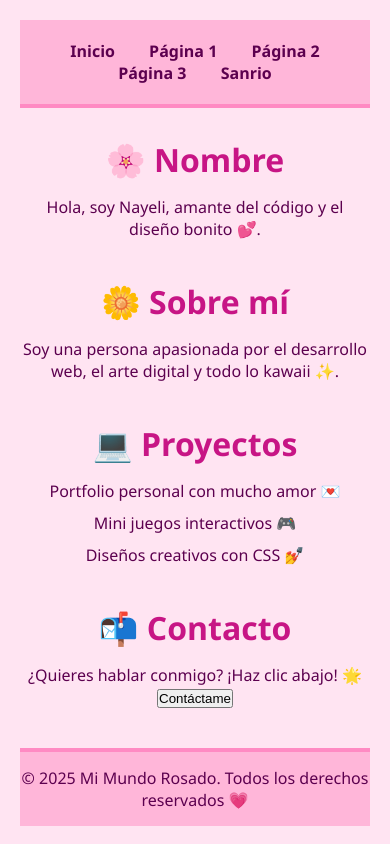
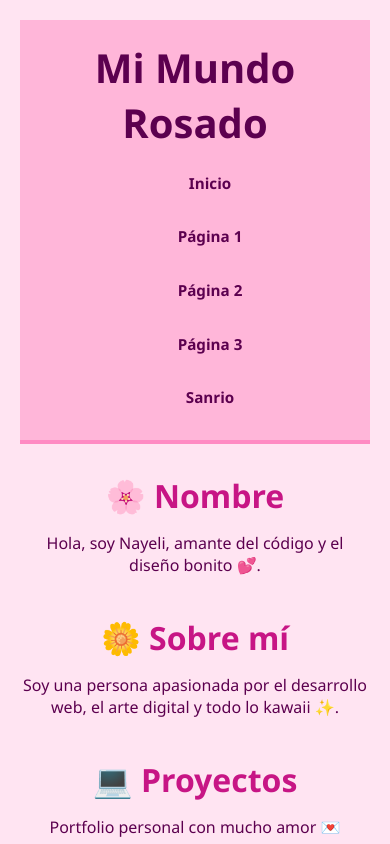
Before and after one commit to NayeliHA/p1, a plain HTML site: page src/templates/pagina2.html in a window 390 px wide. Shown: the top 844 px of the page. Drawn offline with Linux system fonts and the light colour scheme.

Commit message:
add: responsive

```diff
--- /dev/null
+++ b/src/styles/responsive.css
@@ -0,0 +1,50 @@
+/* --- Estilos generales (para escritorio) --- */
+nav, .top-nav {
+  display: flex;
+  justify-content: center;
+  gap: 1rem;
+  flex-wrap: wrap;
+}
+
+nav a, .top-nav a {
+  text-decoration: none;
+  padding: 0.5rem 1rem;
+  font-weight: bold;
+}
+
+/* --- Tablets --- */
+@media (max-width: 768px) {
+  nav, .top-nav {
+    flex-direction: row;
+    flex-wrap: wrap;
+    gap: 0.5rem;
+  }
+
+  nav a, .top-nav a {
+    font-size: 0.95rem;
+    padding: 0.5rem;
+  }
+}
+
+/* --- Celulares --- */
+@media (max-width: 600px) {
+  nav, .top-nav {
+    flex-direction: column;   /* vertical */
+    align-items: center;
+  }
+
+  nav a, .top-nav a {
+    display: block;
+    width: 100%;
+    text-align: center;
+    padding: 0.8rem;
+  }
+}
+
+/* --- Ajuste extra para móviles muy pequeños (menos de 360px) --- */
+@media (max-width: 360px) {
+  nav a, .top-nav a {
+    font-size: 0.85rem;
+    padding: 0.6rem;
+  }
+}
--- a/src/templates/pagina2.html
+++ b/src/templates/pagina2.html
@@ -5,9 +5,11 @@
   <meta name="viewport" content="width=device-width, initial-scale=1.0" />
   <title>Mi Mundo Rosado</title>
   <link rel="stylesheet" href="../styles/pagina2.css" />
+  <link rel="stylesheet" href="../styles/responsive.css">
 </head>
 <body>
   <header class="site-header">
+    <h1>Mi Mundo Rosado</h1>
     <nav class="top-nav">
       <a href="index.html">Inicio</a>
       <a href="pagina1.html">Página 1</a>
```
Also changed, not shown: src/templates/pagina1.html (+2 -1 lines), src/templates/pagina3.html (+2 -1 lines), src/templates/pagina4.html (+1 -0 lines).
